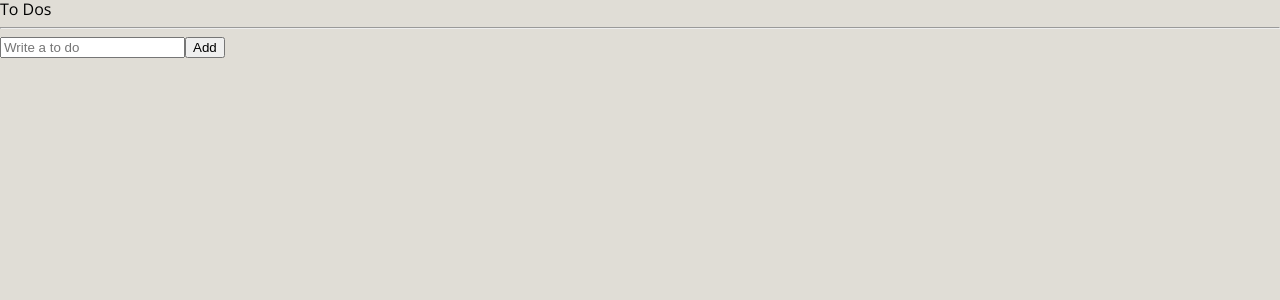
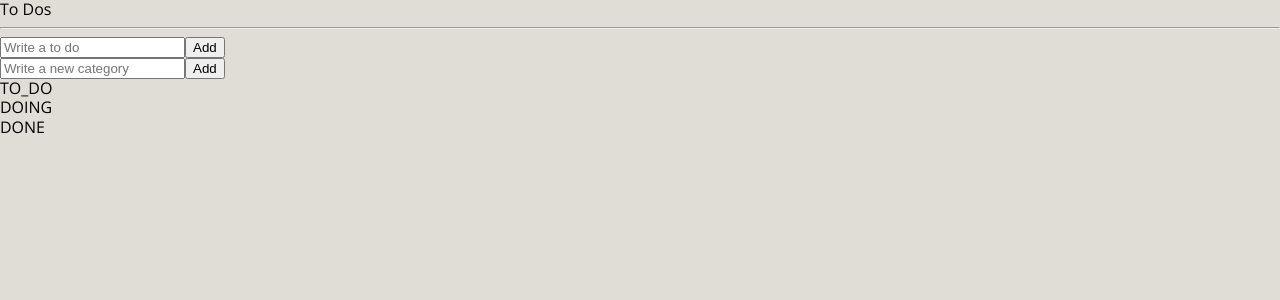
Before and after one commit to hijunglit/todo-list, a React (Create React App) app: page / in a window 1280 px wide. Shown: the top 300 px of the page. Built offline with nearby package versions, Linux system fonts and the light colour scheme.

Commit message:
custom category & clean code

```diff
--- /dev/null
+++ b/src/atoms.tsx
@@ -0,0 +1,60 @@
+import { atom, selector } from "recoil";
+import { v1 } from "uuid";
+
+export interface IToDo {
+  text: string;
+  id: number;
+  category: string;
+}
+export interface ICategories {
+  category: string;
+}
+export interface ICategories extends Array<ICategories> {}
+
+export const categoryState = atom({
+  key: `category/${v1()}`,
+  default: ["TO_DO", "DOING", "DONE"],
+  effects: [
+    ({ setSelf, onSet }) => {
+      const key = "categories";
+      const savedValue = localStorage.getItem(key);
+      if (savedValue != null) {
+        setSelf(JSON.parse(savedValue));
+      }
+
+      onSet((newValue, _, isReset) => {
+        isReset
+          ? localStorage.removeItem(key)
+          : localStorage.setItem(key, JSON.stringify(newValue));
+      });
+    },
+  ],
+});
+
+export const toDoState = atom<IToDo[]>({
+  key: `toDos/${v1()}`,
+  default: [],
+  effects: [
+    ({ setSelf, onSet }) => {
+      const key = "ToDo";
+      const savedValue = localStorage.getItem(key);
+      if (savedValue !== null) {
+        setSelf(JSON.parse(savedValue));
+      }
+      onSet((newValue, oldValue, isReset) => {
+        isReset
+          ? localStorage.removeItem(key)
+          : localStorage.setItem(key, JSON.stringify(newValue));
+      });
+    },
+  ],
+});
+
+export const toDoSelector = selector({
+  key: `toDoSelector/${v1()}`,
+  get: ({ get }) => {
+    const toDos = get(toDoState);
+    const category = get(categoryState);
+    return toDos;
+  },
+});
--- /dev/null
+++ b/src/components/CreateToDo.tsx
@@ -0,0 +1,31 @@
+import { useForm } from "react-hook-form";
+import { useRecoilValue, useSetRecoilState } from "recoil";
+import { categoryState, toDoState } from "../atoms";
+
+interface IForm {
+  toDo: string;
+}
+
+function CreateTodo() {
+  const setToDos = useSetRecoilState(toDoState);
+  const category = useRecoilValue(categoryState);
+  const { register, handleSubmit, setValue } = useForm<IForm>();
+  const handleValid = ({ toDo }: IForm) => {
+    setToDos((oldToDos) => [
+      ...oldToDos,
+      { text: toDo, id: Date.now(), category: "TO_DO" },
+    ]);
+    setValue("toDo", "");
+  };
+  return (
+    <form onSubmit={handleSubmit(handleValid)}>
+      <input
+        {...register("toDo", { required: "Please write To Do" })}
+        placeholder='Write a to do'
+      />
+      <button>Add</button>
+    </form>
+  );
+}
+
+export default CreateTodo;
--- /dev/null
+++ b/src/components/NewCategory.tsx
@@ -0,0 +1,27 @@
+import { useSetRecoilState } from "recoil";
+import { categoryState } from "../atoms";
+import { useForm, SubmitHandler } from "react-hook-form";
+
+interface ICategory {
+  newCategory: string;
+}
+
+function NewCategory() {
+  const setCategory = useSetRecoilState(categoryState);
+  const { register, handleSubmit, setValue } = useForm<ICategory>();
+  const onSubmit = ({ newCategory }: ICategory) => {
+    setCategory((oldCategory) => [...oldCategory, newCategory]);
+    setValue("newCategory", "");
+  };
+  return (
+    <form onSubmit={handleSubmit(onSubmit)}>
+      <input
+        {...register("newCategory", { required: true })}
+        placeholder='Write a new category'
+      />
+      <button>Add</button>
+    </form>
+  );
+}
+
+export default NewCategory;
--- /dev/null
+++ b/src/components/ToDo.tsx
@@ -0,0 +1,59 @@
+import { useRecoilValue, useRecoilState } from "recoil";
+import { IToDo, categoryState, toDoState } from "../atoms";
+import React from "react";
+
+function ToDo({ text, category, id }: IToDo) {
+  const [toDos, setToDos] = useRecoilState(toDoState);
+  const categories = useRecoilValue(categoryState);
+  const onClick = (event: React.MouseEvent<HTMLButtonElement>) => {
+    const {
+      currentTarget: { name },
+    } = event;
+    console.log(name);
+    setToDos((oldToDos) => {
+      const targetIndex = oldToDos.findIndex((toDo) => toDo.id === id);
+      const newToDo = { text, id, category: name as any };
+      return [
+        ...oldToDos.slice(0, targetIndex),
+        newToDo,
+        ...oldToDos.slice(targetIndex + 1),
+      ];
+    });
+  };
+  function removeItemAtIndex(arr: any, index: number) {
+    return [...arr.slice(0, index), ...arr.slice(index + 1)];
+  }
+  const deleteItem = () => {
+    const index = toDos.findIndex((toDo) => toDo.id === id);
+    const newList = removeItemAtIndex(toDos, index);
+    setToDos(newList);
+  };
+  return (
+    <li>
+      <span>{text}</span>
+      {category !== "DOING" && (
+        <button name='DOING' onClick={onClick}>
+          Doing
+        </button>
+      )}
+      {category !== "TO_DO" && (
+        <button name='TO_DO' onClick={onClick}>
+          To do
+        </button>
+      )}
+      {category !== "DONE" && (
+        <button name='DONE' onClick={onClick}>
+          Done
+        </button>
+      )}
+      {categories.slice(3).map((item, index) => (
+        <button name={item} onClick={onClick}>
+          {item}
+        </button>
+      ))}
+      <button onClick={deleteItem}>X</button>
+    </li>
+  );
+}
+
+export default ToDo;
--- a/src/components/ToDoList.tsx
+++ b/src/components/ToDoList.tsx
@@ -1,47 +1,30 @@
-import { atom, useRecoilState } from "recoil";
-import { useForm, SubmitHandler } from "react-hook-form";
-import { v1 } from "uuid";
-
-interface IForm {
-  toDo: string;
-}
-interface IToDo {
-  text: string;
-  id: number;
-  category: "TO_DO" | "DOING" | "DONE";
-}
-const toDoState = atom<IToDo[]>({
-  key: `toDos/${v1()}`,
-  default: [],
-});
+import { atom, useRecoilState, useRecoilValue } from "recoil";
+import CreateTodo from "./CreateToDo";
+import { categoryState, toDoSelector, toDoState } from "../atoms";
+import ToDo from "./ToDo";
+import NewCategory from "./NewCategory";
 
 function ToDoList() {
-  const [toDos, setToDos] = useRecoilState(toDoState);
-  const { register, handleSubmit, setValue } = useForm<IForm>();
-  const handleValid = ({ toDo }: IForm) => {
-    setToDos((oldToDos) => [
-      ...oldToDos,
-      { text: toDo, id: Date.now(), category: "TO_DO" },
-    ]);
-    setValue("toDo", "");
-  };
-  console.log(toDos);
+  const toDos = useRecoilValue(toDoSelector);
+  const category = useRecoilValue(categoryState);
   return (
     <div>
       <h1>To Dos</h1>
       <hr />
-      <form onSubmit={handleSubmit(handleValid)}>
-        <input
-          {...register("toDo", { required: "Please write To Do" })}
-          placeholder='Write a to do'
-        />
-        <button>Add</button>
-      </form>
-      <ul>
-        {toDos.map((toDo) => (
-          <li key={toDo.id}>{toDo.text}</li>
-        ))}
-      </ul>
+      <CreateTodo />
+      <NewCategory />
+      {category.map((category) => (
+        <div key={category}>
+          <h2>{category}</h2>
+          <ul>
+            {toDos
+              .filter((item) => item.category === category)
+              .map((item, index) => (
+                <ToDo key={index} {...item} />
+              ))}
+          </ul>
+        </div>
+      ))}
     </div>
   );
 }
```
